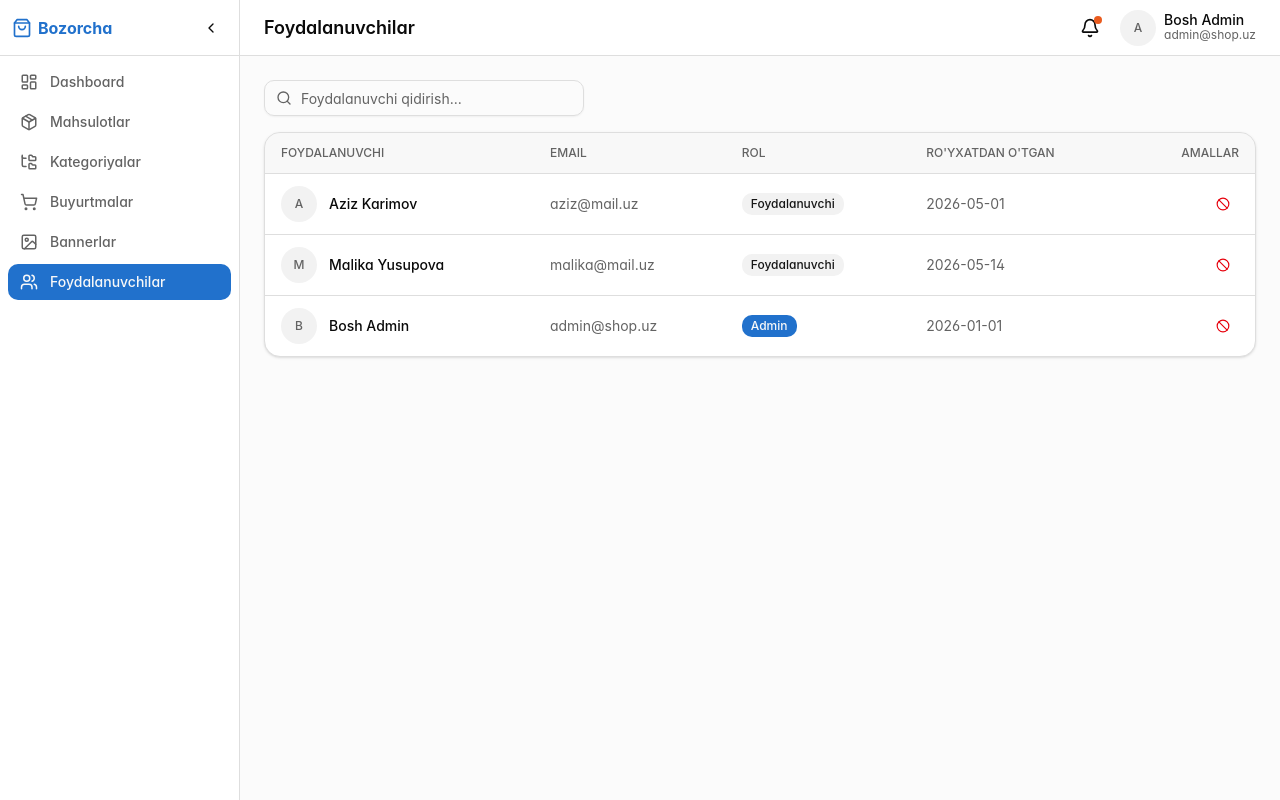
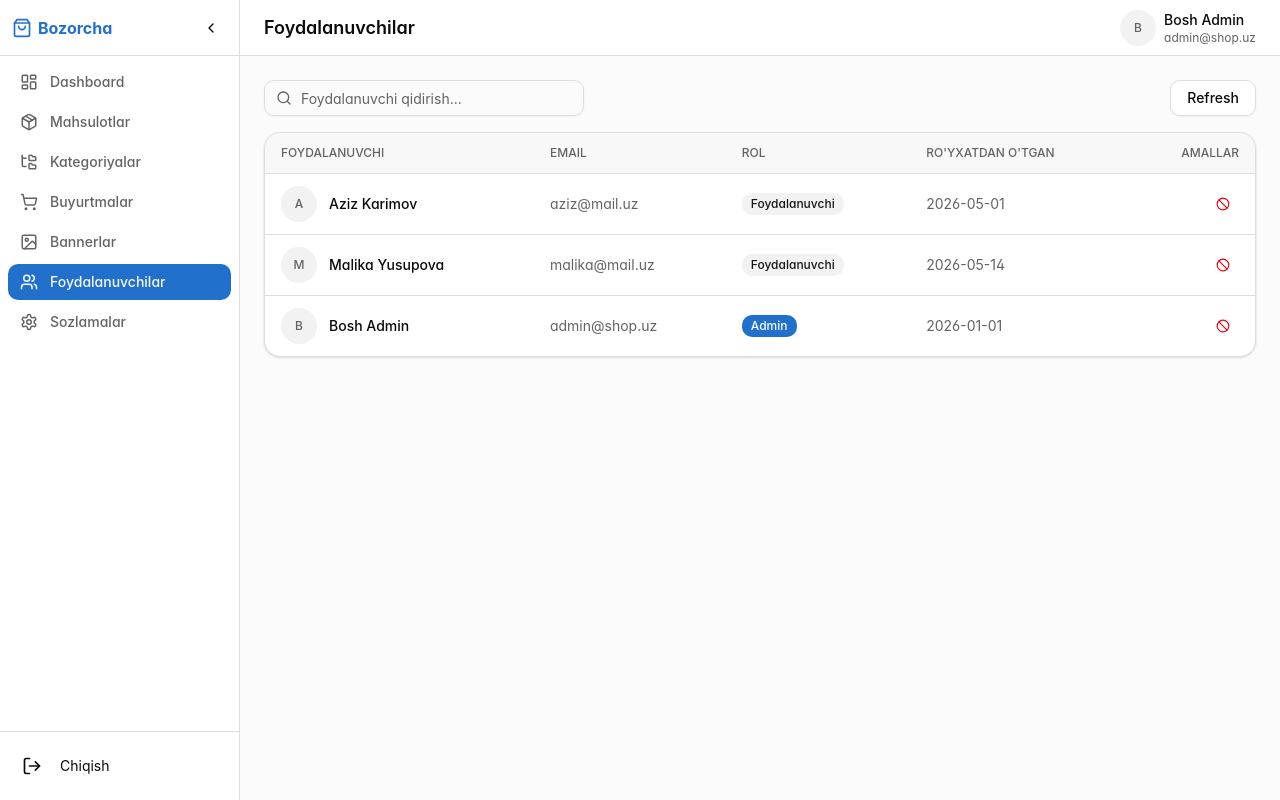
Before and after one commit to Akbarali0101/ecommerce_admin, a React (Vite) app: page /users in a window 1280 px wide. Built offline with nearby package versions, Linux system fonts and the light colour scheme; no server answers.

Commit message:
temp commit

```diff
--- a/src/App.jsx
+++ b/src/App.jsx
@@ -9,7 +9,8 @@ import ProductForm from "@/pages/admin/ProductForm";
 import AdminCategories from "@/pages/admin/Categories";
 import AdminOrders from "@/pages/admin/Orders";
 import AdminBanners from "@/pages/admin/Banners";
-import AdminUsers from "@/pages/admin/Users";
+import Users from "@/pages/admin/Users";
+import Settings from "@/pages/admin/Settings";
 
 function App() {
   return (
@@ -24,7 +25,8 @@ function App() {
         <Route path="categories" element={<AdminCategories />} />
         <Route path="orders" element={<AdminOrders />} />
         <Route path="banners" element={<AdminBanners />} />
-        <Route path="users" element={<AdminUsers />} />
+        <Route path="users" element={<Users />} />
+        <Route path="settings" element={<Settings />} />
       </Route>
 
       <Route path="*" element={<Navigate to="/" replace />} />
--- a/src/components/layout/AdminSidebar.jsx
+++ b/src/components/layout/AdminSidebar.jsx
@@ -1,4 +1,5 @@
-import { NavLink } from "react-router-dom";
+import * as React from "react";
+import { NavLink, useNavigate } from "react-router-dom";
 import {
   LayoutDashboard,
   Package,
@@ -6,6 +7,8 @@ import {
   ShoppingCart,
   Image,
   Users,
+  Settings,
+  LogOut,
   ShoppingBag,
   ChevronLeft,
 } from "lucide-react";
@@ -21,11 +24,20 @@ const links = [
   { to: "/orders", label: "Buyurtmalar", icon: ShoppingCart },
   { to: "/banners", label: "Bannerlar", icon: Image },
   { to: "/users", label: "Foydalanuvchilar", icon: Users },
+  { to: "/settings", label: "Sozlamalar", icon: Settings },
 ];
 
 export function AdminSidebar() {
   const isOpen = useSelector((state) => state.ui.isAdminSidebarOpen);
   const dispatch = useDispatch();
+  const navigate = useNavigate();
+
+  const handleLogout = () => {
+    // Clear token and redirect to login
+    localStorage.removeItem("token");
+    // Optionally dispatch logout action if exists
+    navigate("/login", { replace: true });
+  };
 
   return (
     <aside
@@ -73,6 +85,20 @@ export function AdminSidebar() {
           </NavLink>
         ))}
       </nav>
+
+      {/* Logout button at the bottom */}
+      <div className="flex-shrink-0 flex items-center gap-3 p-4 border-t">
+        <Button
+          variant="ghost"
+          size="icon"
+          className="w-8"
+          onClick={handleLogout}
+          title="Chiqish"
+        >
+          <LogOut className="size-5" />
+        </Button>
+        {isOpen && <span className="text-sm">Chiqish</span>}
+      </div>
     </aside>
   );
 }
--- a/src/components/layout/AdminTopbar.jsx
+++ b/src/components/layout/AdminTopbar.jsx
@@ -1,4 +1,3 @@
-import { Bell } from "lucide-react";
 import { Avatar } from "@/components/ui/avatar";
 import { Button } from "@/components/ui/button";
 
@@ -8,14 +7,10 @@ export function AdminTopbar({ title }) {
       <h1 className="text-lg font-semibold">{title}</h1>
 
       <div className="flex items-center gap-3">
-        <Button variant="ghost" size="icon" className="relative">
-          <Bell className="size-5" />
-          <span className="absolute top-1.5 right-1.5 size-2 rounded-full bg-accent" />
-        </Button>
         <div className="flex items-center gap-2">
-          <Avatar fallback="A" />
+          <Avatar fallback="B" />
           <div className="hidden text-sm sm:block">
-            <p className="font-medium leading-none">Bosh Admin</p>
+            <p className="font-medium">Bosh Admin</p>
             <p className="text-xs text-muted-foreground">admin@shop.uz</p>
           </div>
         </div>
--- /dev/null
+++ b/src/pages/admin/Settings.jsx
@@ -0,0 +1,12 @@
+import { Card } from "@/components/ui/card";
+
+export default function Settings() {
+  return (
+    <div className="flex flex-col gap-4 p-6">
+      <h1 className="text-xl font-bold">Sozlamalar</h1>
+      <Card className="w-full p-6">
+        <p>Sozlamalar sahifasi hali tayyorlanmoqda.</p>
+      </Card>
+    </div>
+  );
+}
--- a/src/pages/admin/Users.jsx
+++ b/src/pages/admin/Users.jsx
@@ -4,14 +4,106 @@ import { Input } from "@/components/ui/input";
 import { Badge } from "@/components/ui/badge";
 import { Avatar } from "@/components/ui/avatar";
 import { Button } from "@/components/ui/button";
-import { mockUsers } from "@/data/mockData";
+import * as React from "react";
+import {
+  Dialog,
+  DialogTrigger,
+  DialogContent,
+  DialogHeader,
+  DialogTitle,
+  DialogDescription,
+  DialogFooter,
+  DialogClose,
+} from "@/components/ui/dialog";
 
-export default function AdminUsers() {
+const mockUsers = [
+  { _id: "u1", name: "Aziz Karimov", email: "aziz@mail.uz", role: "user", createdAt: "2026-05-01" },
+  { _id: "u2", name: "Malika Yusupova", email: "malika@mail.uz", role: "user", createdAt: "2026-05-14" },
+  { _id: "u3", name: "Bosh Admin", email: "admin@shop.uz", role: "admin", createdAt: "2026-01-01" },
+];
+
+export default function Users() {
+  const [searchTerm, setSearchTerm] = React.useState("");
+  const [usersData, setUsersData] = React.useState([]);
+
+  // Simulate loading state
+  const [loading, setLoading] = React.useState(true);
+
+  // Dialog state
+  const [dialogOpen, setDialogOpen] = React.useState(false);
+  const [selectedUser, setSelectedUser] = React.useState(null);
+
+  // Fetch mock data (simulate async)
+  React.useEffect(() => {
+    let timeoutId = setTimeout(() => {
+      setUsersData(mockUsers);
+      setLoading(false);
+    }, 500);
+    return () => clearTimeout(timeoutId);
+  }, [mockUsers]);
+
+  const isAdmin = usersData.some(user => user.role === "admin" && user.email === "admin@shop.uz");
+
+  const filteredUsers = React.useMemo(() => {
+    if (!usersData) return [];
+    const term = searchTerm.toLowerCase().trim();
+    if (!term) return usersData;
+    return usersData.filter(
+      user =>
+        user.name.toLowerCase().includes(term) ||
+        user.email.toLowerCase().includes(term) ||
+        user.role.toLowerCase().includes(term)
+    );
+  }, [usersData, searchTerm]);
+
+  if (loading) {
+    return <div className="flex h-[200px] items-center justify-center">Loading user info...</div>;
+  }
+
+  // If not admin, show only the current user's info
+  if (!isAdmin) {
+    const currentUser = usersData.find(u => u.email === "aziz@mail.uz"); // example non-admin
     return (
       <div className="flex flex-col gap-4">
+        <div className="card p-6">
+          <h2 className="text-lg font-bold mb-4">Your Profile</h2>
+          <div className="flex items-center gap-4">
+            <Avatar fallback={currentUser?.name?.[0] || "?"} size={48} />
+            <div>
+              <p className="font-medium">{currentUser?.name}</p>
+              <p className="text-muted-foreground">{currentUser?.email}</p>
+              <p className="text-xs text-muted-foreground">Role: {currentUser?.role}</p>
+            </div>
+          </div>
+        </div>
+      </div>
+    );
+  }
+
+  // Admin view
+  return (
+    <>
+      <div className="flex flex-col gap-4">
+        <div className="flex flex-wrap items-center justify-between gap-3">
           <div className="relative w-full max-w-xs">
             <Search className="absolute top-1/2 left-3 size-4 -translate-y-1/2 text-muted-foreground" />
-        <Input placeholder="Foydalanuvchi qidirish..." className="pl-9" />
+            <Input
+              placeholder="Foydalanuvchi qidirish..."
+              className="pl-9"
+              value={searchTerm}
+              onChange={(e) => setSearchTerm(e.target.value)}
+            />
+          </div>
+          <Button variant="outline" onClick={() => {
+            // refresh mock data
+            setLoading(true);
+            setTimeout(() => {
+              setUsersData(mockUsers);
+              setLoading(false);
+            }, 500);
+          }}>
+            Refresh
+          </Button>
         </div>
 
         <Card className="overflow-x-auto p-0">
@@ -26,11 +118,14 @@ export default function AdminUsers() {
               </tr>
             </thead>
             <tbody>
-            {mockUsers.map((user) => (
+              {filteredUsers.map((user) => (
                 <tr key={user._id} className="border-b last:border-0 hover:bg-secondary/30">
                   <td className="px-4 py-3">
-                  <div className="flex items-center gap-3">
-                    <Avatar fallback={user.name[0]} />
+                    <div className="flex items-center gap-3 cursor-pointer" onClick={() => {
+                      setSelectedUser(user);
+                      setDialogOpen(true);
+                    }}>
+                      <Avatar fallback={user.name?.[0] || "?"} />
                       <span className="font-medium">{user.name}</span>
                     </div>
                   </td>
@@ -42,9 +137,21 @@ export default function AdminUsers() {
                   </td>
                   <td className="px-4 py-3 text-muted-foreground">{user.createdAt}</td>
                   <td className="px-4 py-3 text-right">
-                  <Button variant="ghost" size="icon" className="size-8 text-destructive hover:text-destructive">
+                    <div className="flex justify-end gap-1">
+                      <Button
+                        variant="ghost"
+                        size="icon"
+                        className="size-8 text-destructive hover:text-destructive"
+                        onClick={() => {
+                          if (window.confirm("Delete this user?")) {
+                            // remove from state
+                            setUsersData(prev => prev.filter(u => u._id !== user._id));
+                          }
+                        }}
+                      >
                         <Ban className="size-3.5" />
                       </Button>
+                    </div>
                   </td>
                 </tr>
               ))}
@@ -52,5 +159,31 @@ export default function AdminUsers() {
           </table>
         </Card>
       </div>
+
+      {/* User Details Dialog */}
+      <Dialog open={dialogOpen} onOpenChange={setDialogOpen}>
+        <DialogContent className="w-96 sm:w-[400px]">
+          <DialogHeader className="space-y-2">
+            <DialogTitle>Foydalanuvchi ma'lumotlari</DialogTitle>
+            {selectedUser ? (
+              <DialogDescription className="space-y-1">
+                <p><strong>Ism:</strong> {selectedUser.name}</p>
+                <p><strong>Email:</strong> {selectedUser.email}</p>
+                <p><strong>Rol:</strong> {selectedUser.role}</p>
+                <p><strong>Ro'yxatdan o'tgan sana:</strong> {selectedUser.createdAt}</p>
+                <p><strong>ID:</strong> {selectedUser._id}</p>
+              </DialogDescription>
+            ) : (
+              <p>Ma'lumot yo'q</p>
+            )}
+          </DialogHeader>
+          <DialogFooter>
+            <Button variant="ghost" onClick={() => setDialogOpen(false)}>
+              Yopish
+            </Button>
+          </DialogFooter>
+        </DialogContent>
+      </Dialog>
+    </>
   );
 }
```
Also changed, not shown: src/store/api/authApi/authApi.js (+53 -10 lines). Lines whose indentation alone changed are shown as unchanged.
